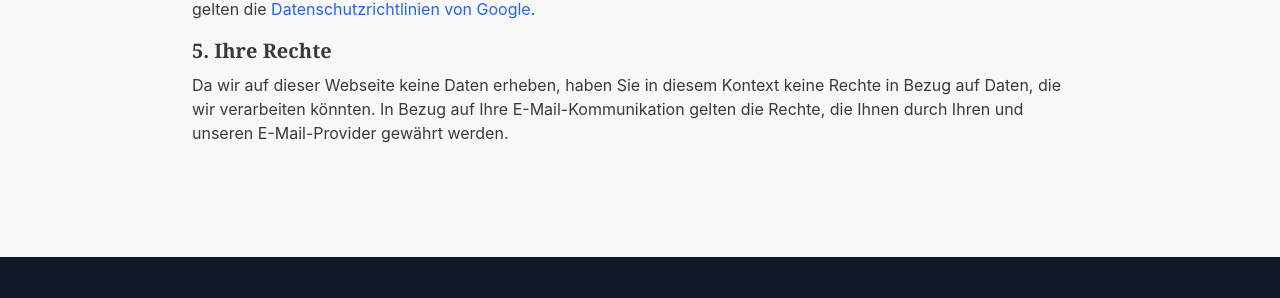
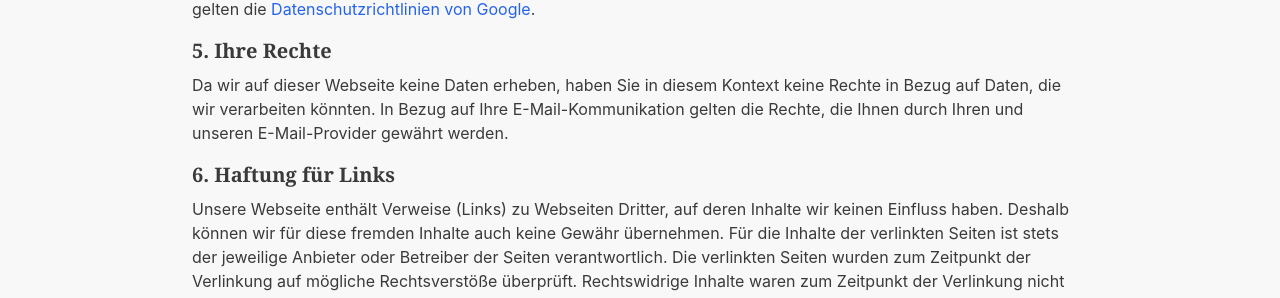
Before and after one commit to VolkanSah/Galerien.Koeln, a plain HTML site: page datenschutz.html in a window 1280 px wide. Shown: the part 1415-1713 px from the top of the page. Drawn offline with nearby package versions, Linux system fonts and the light colour scheme.

Commit message:
Update datenschutz.html

```diff
--- a/datenschutz.html
+++ b/datenschutz.html
@@ -96,6 +96,10 @@ seomobil/at/gmaail.com</a><br>
                 <p class="mb-4">
                     Da wir auf dieser Webseite keine Daten erheben, haben Sie in diesem Kontext keine Rechte in Bezug auf Daten, die wir verarbeiten könnten. In Bezug auf Ihre E-Mail-Kommunikation gelten die Rechte, die Ihnen durch Ihren und unseren E-Mail-Provider gewährt werden.
                 </p>
+                <h3 class="text-xl font-bold mt-4 mb-2">6. Haftung für Links</h3>
+<p class="mb-4">
+    Unsere Webseite enthält Verweise (Links) zu Webseiten Dritter, auf deren Inhalte wir keinen Einfluss haben. Deshalb können wir für diese fremden Inhalte auch keine Gewähr übernehmen. Für die Inhalte der verlinkten Seiten ist stets der jeweilige Anbieter oder Betreiber der Seiten verantwortlich. Die verlinkten Seiten wurden zum Zeitpunkt der Verlinkung auf mögliche Rechtsverstöße überprüft. Rechtswidrige Inhalte waren zum Zeitpunkt der Verlinkung nicht erkennbar. Eine permanente inhaltliche Kontrolle der verlinkten Seiten ist jedoch ohne konkrete Anhaltspunkte einer Rechtsverletzung nicht zumutbar. Bei Bekanntwerden von Rechtsverletzungen werden wir derartige Links umgehend entfernen.
+</p>
             </section>
         </div>
     </main>
```
